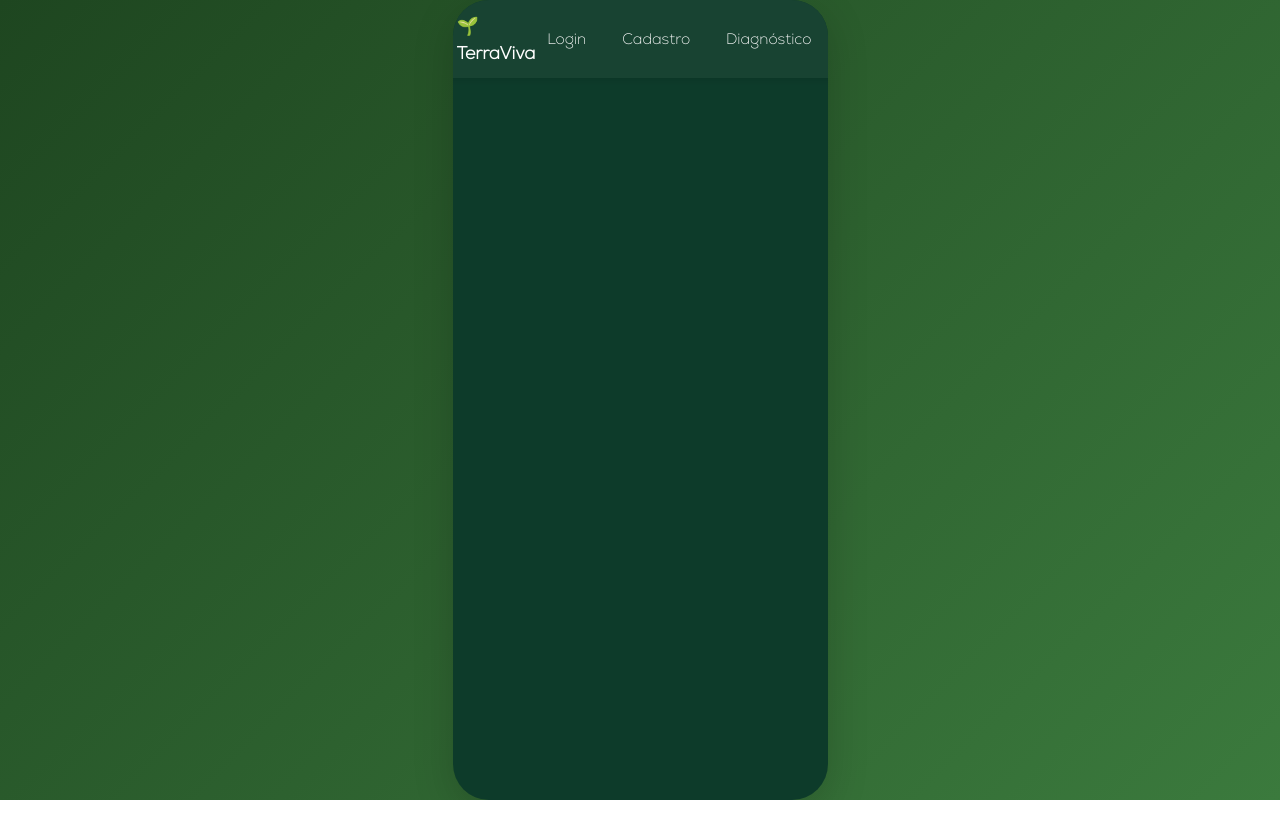
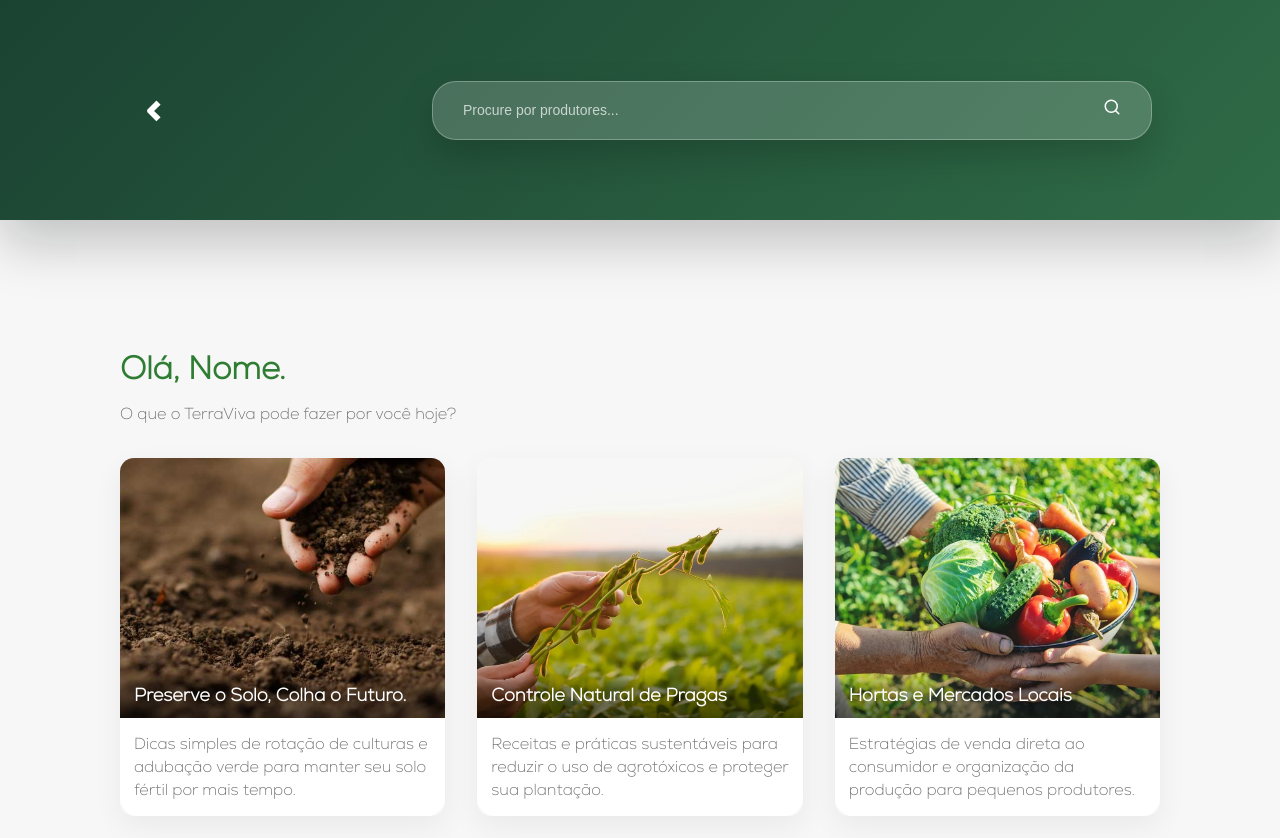
Before and after one commit to maluquintela/terraviva, a React (Create React App) app in the folder frontend2/terraviva/: page /dicas in a window 1280 px wide. Shown: the top 838 px of the page. Before the commit the page ends 800 px from the top, so only its background shows below. Built offline with nearby package versions, Linux system fonts and the light colour scheme.

Commit message:
feat: integra pagina de dicas e ajusta layout desktop
- adiciona rota /dicas e usa tela de dicas para botão Noticias
- remove bottom nav da pagina de dicas e aplica cabeçalho verde full width
- estiliza header responsivo com botão de voltar em formato < sem contorno

```diff
--- a/frontend2/terraviva/src/App.js
+++ b/frontend2/terraviva/src/App.js
@@ -20,13 +20,14 @@ import CooperativasScreen from "./screens/CooperativasScreen";
 import CooperativaProdutorChat from "./screens/CooperativaProdutorChat";
 import CooperativaGrupoChat from "./screens/CooperativaGrupoChat";
 import Home from "./componentes/paginas/home";
+import PagNoticias from "./componentes/paginas/pagnoticias";
 import "./index.css";
 import { cn } from "./utils/cn";
 
 function AppContainer() {
   const location = useLocation();
   const homeLikePrefixes = ["/home", "/mercado", "/cooperativas"];
-  const homeLikeExact = ["/", "/noticias", "/ajuda-tecnica", "/diagnostico", "/chatbot", "/perfil"];
+  const homeLikeExact = ["/", "/noticias", "/dicas", "/ajuda-tecnica", "/diagnostico", "/chatbot", "/perfil"];
   const isHomeContext =
     homeLikePrefixes.some((prefix) => location.pathname.startsWith(prefix)) ||
     homeLikeExact.includes(location.pathname);
@@ -41,6 +42,7 @@ function AppContainer() {
           <Route path="/diagnostico" element={<Diagnostico />} />
           <Route path="/home" element={<Home />} />
           <Route path="/noticias" element={<NoticiasScreen />} />
+          <Route path="/dicas" element={<PagNoticias />} />
           <Route path="/ajuda-tecnica" element={<AjudaTecnicaScreen />} />
           <Route path="/mercado" element={<MercadoScreen />} />
           <Route path="/mercado/produtor/:id" element={<ProducerProfileScreen />} />
--- a/frontend2/terraviva/src/componentes/layout/Navbar.jsx
+++ b/frontend2/terraviva/src/componentes/layout/Navbar.jsx
@@ -13,6 +13,7 @@ export default function Navbar() {
     "/home",
     "/noticias",
     "/ajuda-tecnica",
+    "/dicas",
     "/mercado",
     "/cooperativas",
     "/perfil",
--- a/frontend2/terraviva/src/componentes/paginas/home.jsx
+++ b/frontend2/terraviva/src/componentes/paginas/home.jsx
@@ -5,7 +5,7 @@ import logo from "../../assets/images/terraviva(1).png";
 import "./home.css";
 
 const ACTIONS = [
-  { to: "/noticias", icon: Leaf, label: "Notícias" },
+  { to: "/dicas", icon: Leaf, label: "Notícias" },
   { to: "/ajuda-tecnica", icon: Bot, label: "Ajuda Técnica" },
   { to: "/mercado", icon: ShoppingCart, label: "Mercado" },
   { to: "/cooperativas", icon: Handshake, label: "Cooperativas" },
--- a/frontend2/terraviva/src/componentes/paginas/pagnoticias.css
+++ b/frontend2/terraviva/src/componentes/paginas/pagnoticias.css
@@ -9,30 +9,37 @@
 *{box-sizing:border-box}
 
 .pn-page{
-  height:100vh;                 /* ocupar viewport completo */
+  min-height:100vh;
   background:var(--bg);
   display:flex;
   flex-direction:column;
   align-items:center;
-  padding-bottom:84px; /* espaço para bottom nav */
+  padding:0 16px 48px;
 }
 
 /* header */
 .pn-header {
-  width: 100%;
-  max-width: 420px;
+  width: 100vw;
+  max-width: none;
   display: flex;
-  gap: 24px; /* increased gap */
+  gap: 24px;
   align-items: center;
-  padding: 14px 20px; /* reduced side padding */
-  margin: 8px 0;
+  padding: 18px 20px;
+  margin: 0;
   position: relative;
+  background: linear-gradient(135deg, #1b4332, #2f6b46);
+  border-radius: 0;
+  box-shadow: 0 12px 30px rgba(4, 10, 8, 0.18);
+  color: #ffffff;
+  margin-left: calc(50% - 50vw);
+  margin-right: calc(50% - 50vw);
+  min-height: 180px;
 }
 
 /* posiciona o botão do menu levemente fora da tela à esquerda */
-.pn-menu {
-  margin-left: -1px;
-  min-width:40px; /* adds space from the left edge */
+.pn-back {
+  margin-left: -2px;
+  min-width: 52px;
   padding: 8px;
   background: transparent;
   border: none;
@@ -40,24 +47,31 @@
   align-items: center;
   justify-content: center;
   cursor: pointer;
+  color: inherit;
 }
-.pn-menu:hover,
-.pn-menu:focus{
-  background:none;
-    color:var(--muted);
-  outline:none;
+.pn-back__icon{
+  font-size: 42px;
+  font-weight: 700;
+  line-height: 1;
+}
+.pn-back:hover,
+.pn-back:focus{
+  background: transparent;
+  color: #ffffff;
+  outline: none;
+  transform: scale(1.05);
 }
 
 /* search centralizado normalmente */
 .pn-search {
   flex: 1; /* takes all available space */
   min-width: 280px;
-  max-width: px; /* increased max-width */
-  margin-right: -10px; /* space from right edge */
+  max-width: 380px;
   display: flex;
-  background: #fff;
-  border-radius: 20px;
-  box-shadow: 0 6px 18px rgba(0,0,0,0.06);
+  background: rgba(255,255,255,0.12);
+  border-radius: 24px;
+  border: 1px solid rgba(255,255,255,0.22);
+  box-shadow: none;
   align-items: center;
   padding: 6px 16px; /* increased horizontal padding */
   gap: 8px;
@@ -71,6 +85,7 @@
   font-size:14px;
   padding:8px 6px;
   background:transparent;
+  color:#ffffff;
 }
 
 .pn-search-btn{
@@ -78,23 +93,28 @@
   background:transparent;
   cursor:pointer;
   padding:6px;
-  color:var(--muted);
+  color:#ffffff;
   font-size:16px;
+}
+
+.pn-search input::placeholder{
+  color:rgba(255,255,255,0.7);
 }
 
 /* main content - agora rolável */
 .pn-main{
   width:100%;
-  max-width:420px;
-  padding:0 16px;
-  flex:1 1 auto;                /* ocupa espaço entre header e bottomnav */
-  overflow-y:auto;              /* enable scroll to see todas as dicas */
+  max-width:960px;
+  padding:24px 16px 16px;
+  flex:1 1 auto;
+  overflow-y:auto;
   -webkit-overflow-scrolling:touch;
 }
 
 /* greeting */
 .pn-greeting{
   margin:6px 0 18px;
+  color:#1b4332;
 }
 
 .pn-greeting h2{
@@ -191,40 +211,109 @@
   font-size:14px;
 }
 
-/* bottom navigation */
-.pn-bottomnav{
-  position:fixed;
-  left:50%;
-  transform:translateX(-50%);
-  bottom:14px;
-  width:calc(100% - 40px);
-  max-width:420px;
-  display:flex;
-  justify-content:space-between;
-  align-items:center;
-  padding:10px;
-  background:rgba(255,255,255,0.98);
-  border-radius:18px;
-  box-shadow:0 12px 30px rgba(4,10,8,0.12);
-  z-index:60;
+/* tablets e desktops */
+@media (min-width:768px){
+  .pn-page{
+    padding:0 40px 80px;
+    align-items:center;
+    justify-content:flex-start;
+  }
+
+  .pn-header{
+    max-width:none;
+    width:100vw;
+    margin-left:calc(50% - 50vw);
+    margin-right:calc(50% - 50vw);
+    padding:48px 96px;
+    margin-bottom:56px;
+    background:linear-gradient(135deg, #1b4332, #2f6b46);
+    border-radius:0;
+    box-shadow:0 24px 50px rgba(4, 10, 8, 0.22);
+    display:flex;
+    align-items:center;
+    justify-content:space-between;
+    gap:48px;
+  }
+
+  .pn-back{
+    margin-left:0;
+    color:#ffffff;
+  }
+
+  .pn-search{
+    max-width:520px;
+    padding:10px 24px;
+    box-shadow:0 16px 36px rgba(0,0,0,0.18);
+    background:rgba(255,255,255,0.18);
+    border:1px solid rgba(255,255,255,0.28);
+  }
+
+  .pn-main{
+    max-width:960px;
+    padding:32px 32px 16px;
+    margin:0 auto;
+  }
+
+  .pn-greeting{
+    margin:12px 0 32px;
+  }
+
+  .pn-greeting h2{
+    font-size:28px;
+  }
+
+  .pn-cards{
+    display:grid;
+    grid-template-columns:repeat(2, minmax(0, 1fr));
+    gap:28px;
+    padding-bottom:40px;
+  }
 }
 
-.pn-nav-btn{
-  background:transparent;
-  border:none;
-  padding:8px;
-  display:inline-flex;
-  align-items:center;
-  justify-content:center;
-  cursor:pointer;
-  color:var(--muted);
-}
+@media (min-width:1200px){
+  .pn-page{
+    padding:0 72px 96px;
+  }
 
-.pn-nav-btn--active{
-  background:transparent;
-  color:var(--verde);
-  border-radius:10px;
-  padding:8px 12px;
+  .pn-header{
+    max-width:none;
+    width:100vw;
+    padding:64px 128px;
+    border-radius:0;
+    margin-bottom:72px;
+    min-height:220px;
+  }
+
+  .pn-search{
+    max-width:720px;
+    font-size:16px;
+  }
+
+  .pn-main{
+    max-width:1280px;
+    padding:40px 48px 24px;
+  }
+
+  .pn-greeting h2{
+    font-size:32px;
+  }
+
+  .pn-cards{
+    grid-template-columns:repeat(3, minmax(0, 1fr));
+    gap:32px;
+  }
+
+  .pn-card-media img{
+    height:260px;
+  }
+
+  .pn-card-overlay h3{
+    font-size:18px;
+  }
+
+  .pn-card-body p{
+    font-size:16px;
+  }
 }
 
 /* small screens */
--- a/frontend2/terraviva/src/componentes/paginas/pagnoticias.jsx
+++ b/frontend2/terraviva/src/componentes/paginas/pagnoticias.jsx
@@ -1,6 +1,6 @@
 import React from "react";
 import { Link } from "react-router-dom";
-import { Menu, Search, Compass, Box, Leaf, ShoppingCart } from "lucide-react";
+import { Search } from "lucide-react";
 import "./pagnoticias.css";
 
 const cards = [
@@ -33,8 +33,8 @@ export default function PagNoticias() {
   return (
     <div className="pn-page">
       <header className="pn-header" aria-hidden>
-        <button className="pn-menu" aria-label="menu">
-          <Menu size={20} strokeWidth={2} />
+        <button className="pn-back" aria-label="Voltar" onClick={() => window.history.back()}>
+          <span className="pn-back__icon">&lt;</span>
         </button>
 
         <div className="pn-search" role="search">
@@ -75,23 +75,6 @@ export default function PagNoticias() {
         </section>
       </main>
 
-      <nav className="pn-bottomnav" aria-label="Navegação principal">
-        <button className="pn-nav-btn" aria-label="Explorar">
-          <Compass size={20} strokeWidth={1.8} />
-        </button>
-
-        <button className="pn-nav-btn" aria-label="Minhas produções">
-          <Box size={20} strokeWidth={1.8} />
-        </button>
-
-        <button className="pn-nav-btn pn-nav-btn--active" aria-label="Home">
-          <Leaf size={20} strokeWidth={1.8} />
-        </button>
-
-        <button className="pn-nav-btn" aria-label="Carrinho">
-          <ShoppingCart size={20} strokeWidth={1.8} />
-        </button>
-      </nav>
     </div>
   );
 }
```
